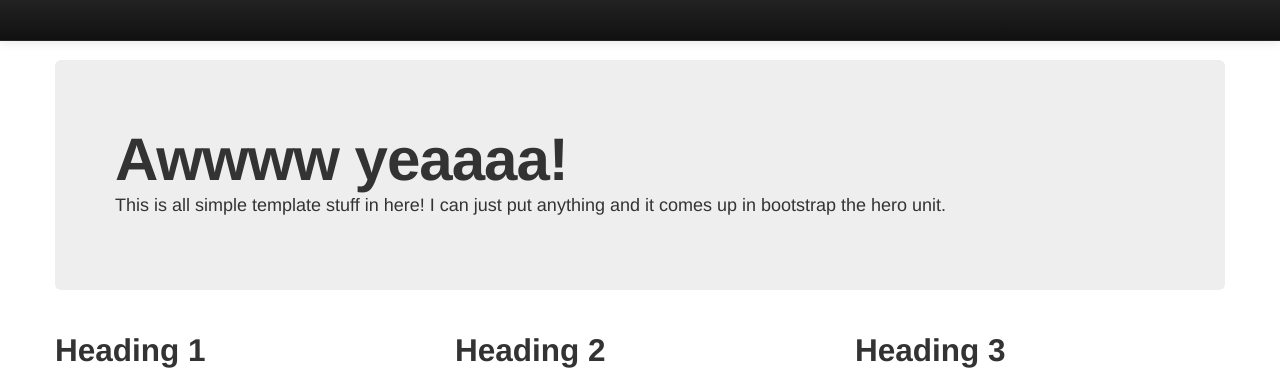
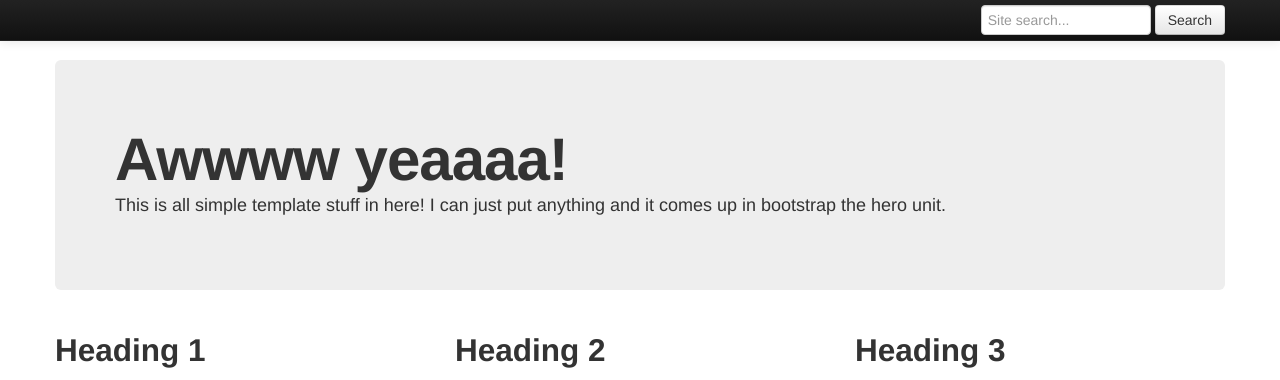
Before and after one commit to nathanrosspowell/frozenboots, a Flask app: template website/templates/base.html in a window 1280 px wide. Shown: the top 380 px of the page. Run offline with Flask 2, Linux system fonts and the light colour scheme; the template is opened without the code that fills it, so the values that code supplies are empty; some libraries are stand-ins or nearby versions.

Commit message:
[ADD] Google search form

```diff
--- a/website/templates/base.html
+++ b/website/templates/base.html
@@ -41,6 +41,11 @@
 {% endblock boilerplate_navbar %}
 
 {% block boilerplate_form %}
+    <form class="navbar-form pull-right" method="get" action="http://www.google.com/search">
+        <input class="span2" type="text" name="q" placeholder="Site search..." />
+        <input type="hidden"  name="sitesearch" value="{{ web_root }}" />
+        <button type="submit" value="Google Search" class="btn">Search</button>
+    </form>
 {% endblock boilerplate_form %}
 
 {% block boilerplate_hero_unit %}
```
